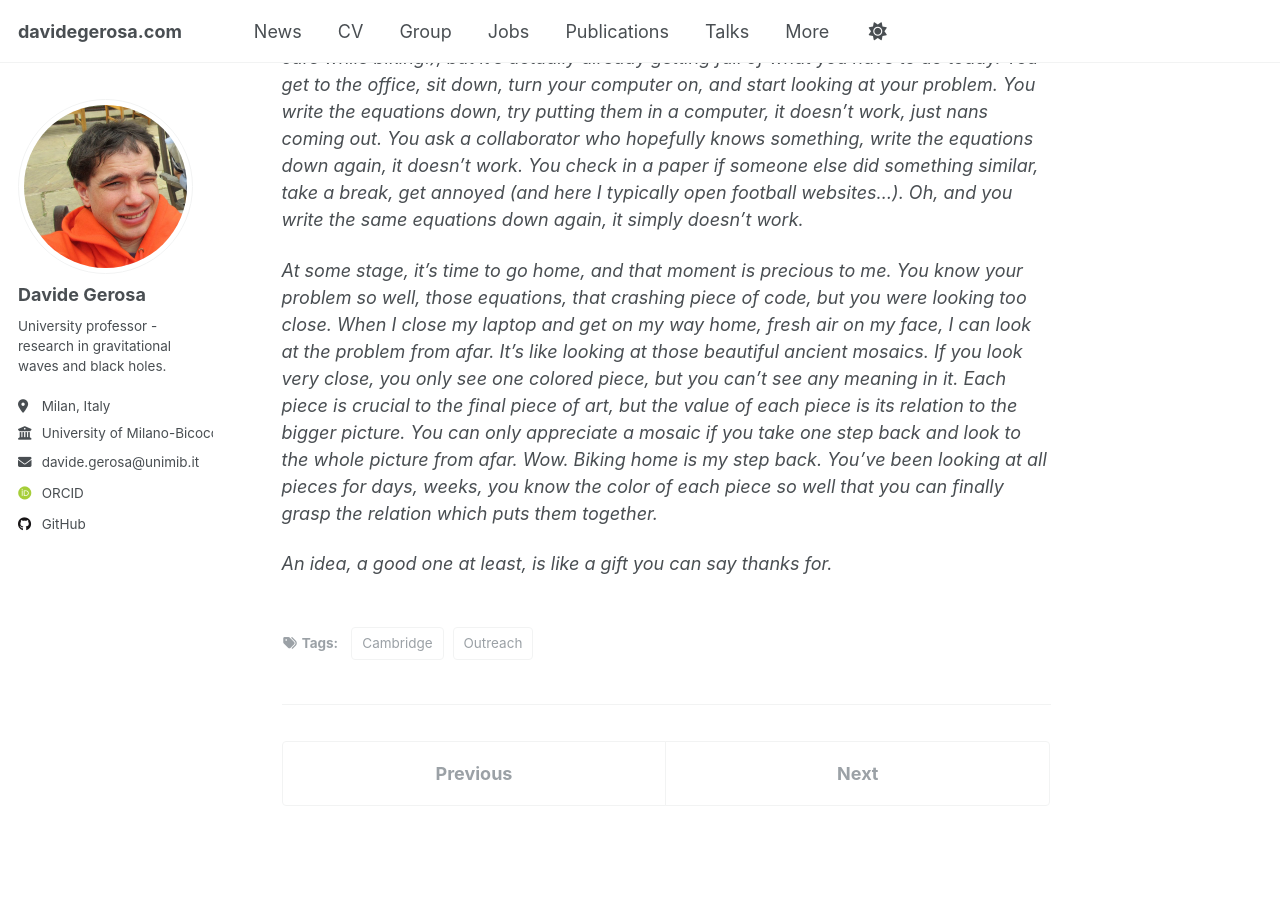
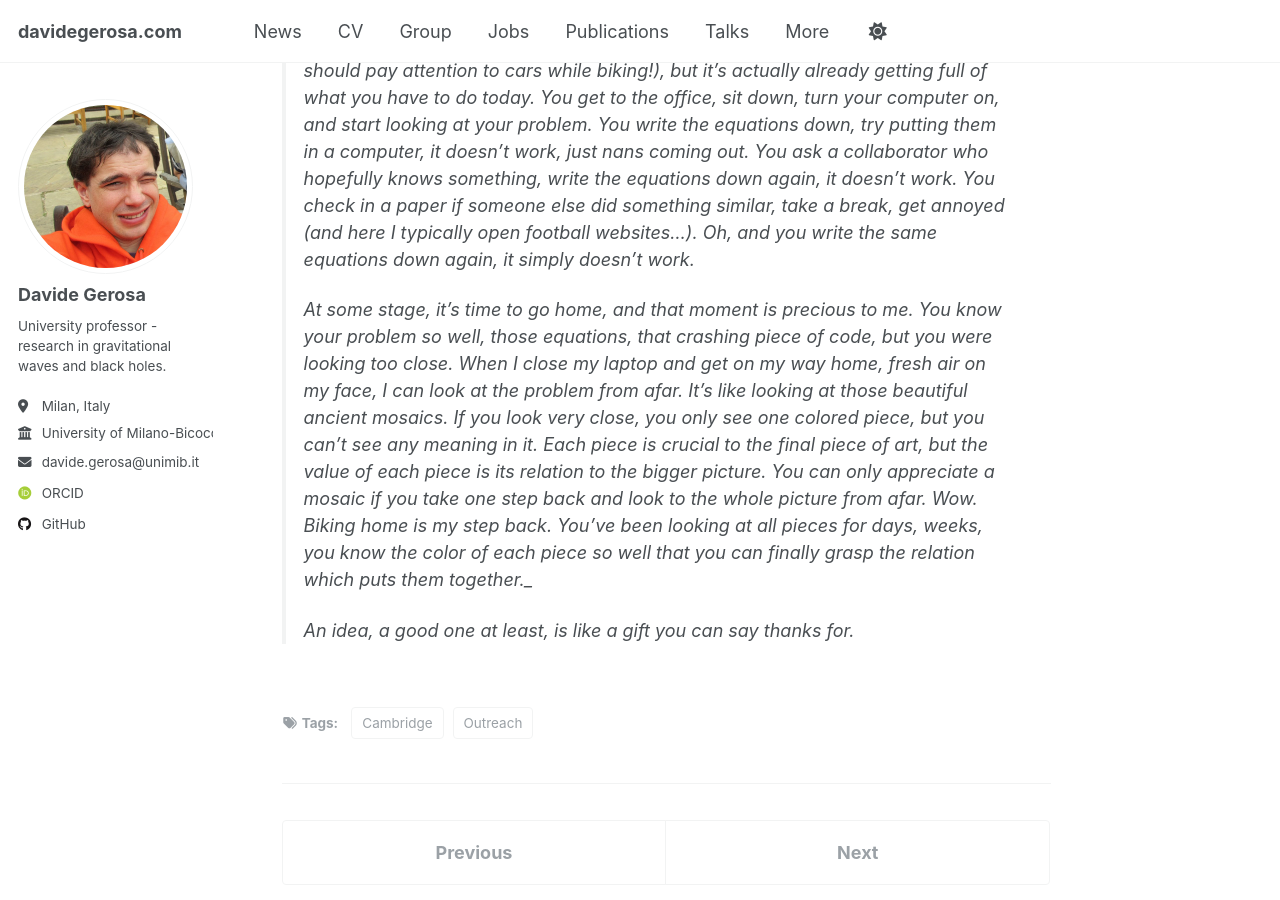
Before and after one commit to dgerosa/website, a Jekyll site: the page built from _posts/2015-07-09-the-birth-of-an-idea.md, in a window 1280 px wide and 900 px high, scrolled down 414 px. Built offline with Jekyll 4.4.1, drawn with Linux system fonts in a browser that asks for light colours; some web fonts are replaced.

Commit message:
Thu Jun 19 07:44:07 CEST 2025

```diff
--- a/_posts/2015-07-09-the-birth-of-an-idea.md
+++ b/_posts/2015-07-09-the-birth-of-an-idea.md
@@ -9,10 +9,10 @@ tags:
 
 I wrote a post for [The Birth of an Idea](<https://birthofidea.tecnico.ulisboa.pt/>), which is a really beautiful blog collecting insights on how scientists start their science. Thanks Vitor for the opportunity to contribute! Here is [my post](<http://birthofidea.ist.utl.pt/#gerosa>):
 
-_An idea, a good one at least, is like a gift. It’s something which is not yours (indeed, you didn’t have it before!) but comes to you, it’s given to you._
-
-_I bike to work, it’s kind of ten minutes from my place to the Cambridge Maths department, but those ten minutes can be more productive than ten hours or ten days in front of my computer’s screen. It’s morning, your mind should be clear (you should pay attention to cars while biking!), but it’s actually already getting full of what you have to do today. You get to the office, sit down, turn your computer on, and start looking at your problem. You write the equations down, try putting them in a computer, it doesn’t work, just nans coming out. You ask a collaborator who hopefully knows something, write the equations down again, it doesn’t work. You check in a paper if someone else did something similar, take a break, get annoyed (and here I typically open football websites…). Oh, and you write the same equations down again, it simply doesn’t work._
-
-_At some stage, it’s time to go home, and that moment is precious to me. You know your problem so well, those equations, that crashing piece of code, but you were looking too close. When I close my laptop and get on my way home, fresh air on my face, I can look at the problem from afar. It’s like looking at those beautiful ancient mosaics. If you look very close, you only see one colored piece, but you can’t see any meaning in it. Each piece is crucial to the final piece of art, but the value of each piece is its relation to the bigger picture. You can only appreciate a mosaic if you take one step back and look to the whole picture from afar. Wow. Biking home is my step back. You’ve been looking at all pieces for days, weeks, you know the color of each piece so well that you can finally grasp the relation which puts them together._
-
-_An idea, a good one at least, is like a gift you can say thanks for._
+> An idea, a good one at least, is like a gift. It’s something which is not yours (indeed, you didn’t have it before!) but comes to you, it’s given to you.
+>
+> I bike to work, it’s kind of ten minutes from my place to the Cambridge Maths department, but those ten minutes can be more productive than ten hours or ten days in front of my computer’s screen. It’s morning, your mind should be clear (you should pay attention to cars while biking!), but it’s actually already getting full of what you have to do today. You get to the office, sit down, turn your computer on, and start looking at your problem. You write the equations down, try putting them in a computer, it doesn’t work, just nans coming out. You ask a collaborator who hopefully knows something, write the equations down again, it doesn’t work. You check in a paper if someone else did something similar, take a break, get annoyed (and here I typically open football websites…). Oh, and you write the same equations down again, it simply doesn’t work.
+>
+> At some stage, it’s time to go home, and that moment is precious to me. You know your problem so well, those equations, that crashing piece of code, but you were looking too close. When I close my laptop and get on my way home, fresh air on my face, I can look at the problem from afar. It’s like looking at those beautiful ancient mosaics. If you look very close, you only see one colored piece, but you can’t see any meaning in it. Each piece is crucial to the final piece of art, but the value of each piece is its relation to the bigger picture. You can only appreciate a mosaic if you take one step back and look to the whole picture from afar. Wow. Biking home is my step back. You’ve been looking at all pieces for days, weeks, you know the color of each piece so well that you can finally grasp the relation which puts them together._
+>
+> An idea, a good one at least, is like a gift you can say thanks for.
```
